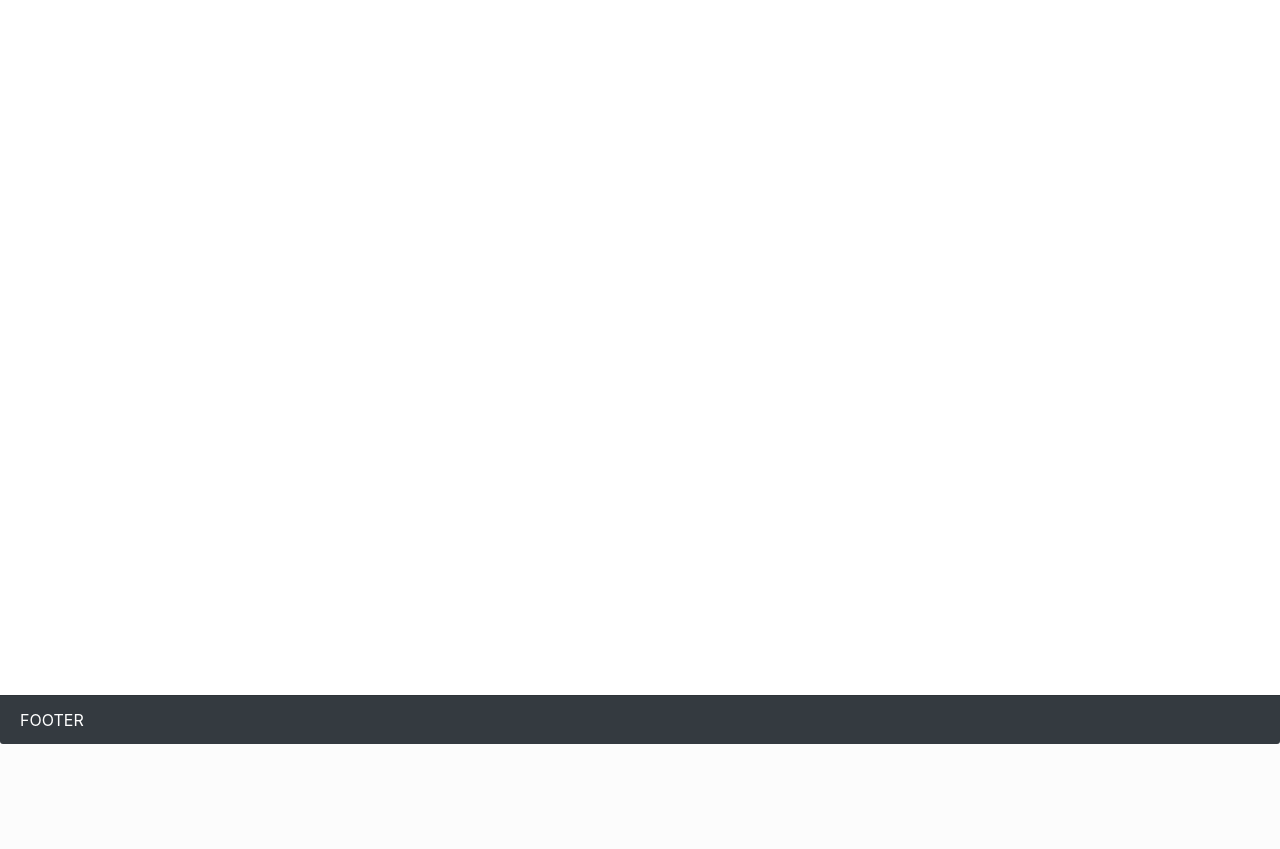
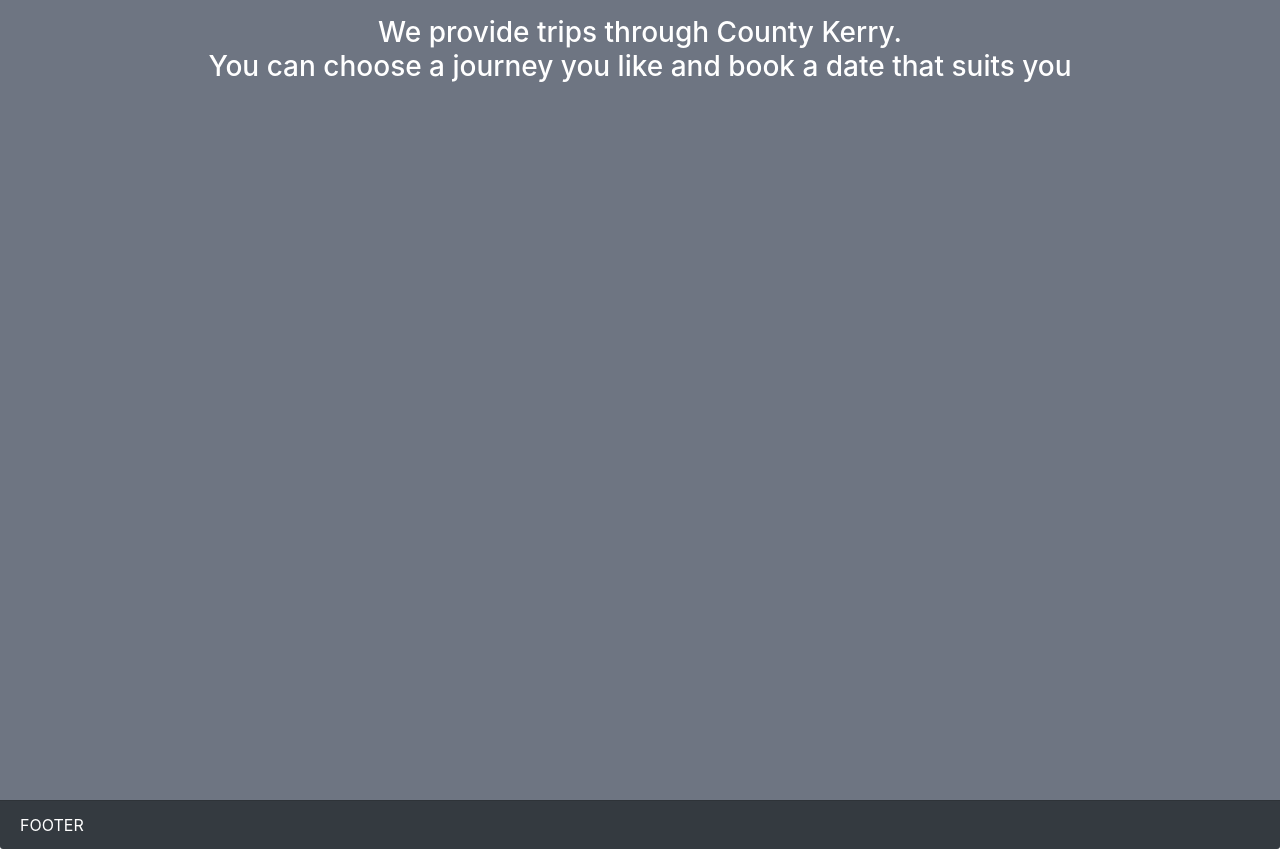
Before and after one commit to Viacheslav1510/CI_PB_PP4, a Django app: page /tours/ in a window 1280 px wide. Shown: the part 56-905 px from the top of the page. Before the commit the page ends 800 px from the top, so only its background shows below. Run offline with Django 3.2, Linux system fonts and the light colour scheme; data that the repository does not hold is empty; some libraries are stand-ins or nearby versions.

Commit message:
add style to tours.html

```diff
--- a/static/css/style.css
+++ b/static/css/style.css
@@ -118,10 +118,6 @@ h5 {
   right: 0;
   bottom: 0;
   left: 0;
-  transform: scale3d(0, 0, 1);
-  transition: transform .3s ease-out 0s;
-  background: rgba(255, 255, 255, 0.1);
-  content: '';
   pointer-events: none;
 }
 
@@ -196,6 +192,10 @@ h5 {
   background-position: center center;
 }
 
+.tours-main-container {
+  background-color: #6E7582;
+  min-height: 100vh;
+}
 .login-container {
   background-image: url('https://res.cloudinary.com/slava-cloud/image/upload/v1678290488/sign_up_lfdfw9.jpg');
   min-height: 100vh;
--- a/templates/booking/tours.html
+++ b/templates/booking/tours.html
@@ -3,15 +3,17 @@
 {% block content %}
 {% load crispy_forms_tags %}
 
-<div class="container-fluid">
-    <div class="row posts-row">
+<div class="container-fluid tours-main-container">
+    <h3 class="text-center text-white m-3">We provide trips through County Kerry. <br> You can choose a journey you like and book a date that suits you</h3>
+    <div class="row posts-row m-4">
         {% for tour in tours %}
         <div class="col-sm-12 col-md-6 col-lg-4 py-1 mt-2">
             <div class="card card-block posts-card">
                 <a href="{% url 'book-trip' tour.id %}"><img src="{{ tour.tour_image.url }}" alt="featured_image" class="posts-img"></a>
                 <h5 class="posts-title">{{ tour.tour_name }}</h5>
                 <p class="small font-italic">{{ tour.description }}</p>
-                <div class="card-footer text-muted text-center mt-auto">
+                <div class="card-footer text-muted d-flex justify-content-between mt-auto">
+                    <a href="{% url 'book-trip' tour.id %}" class="btn btn-dark">Book Now</a>
                     Price: €{{ tour.price }}
                 </div>
             </div>
```
